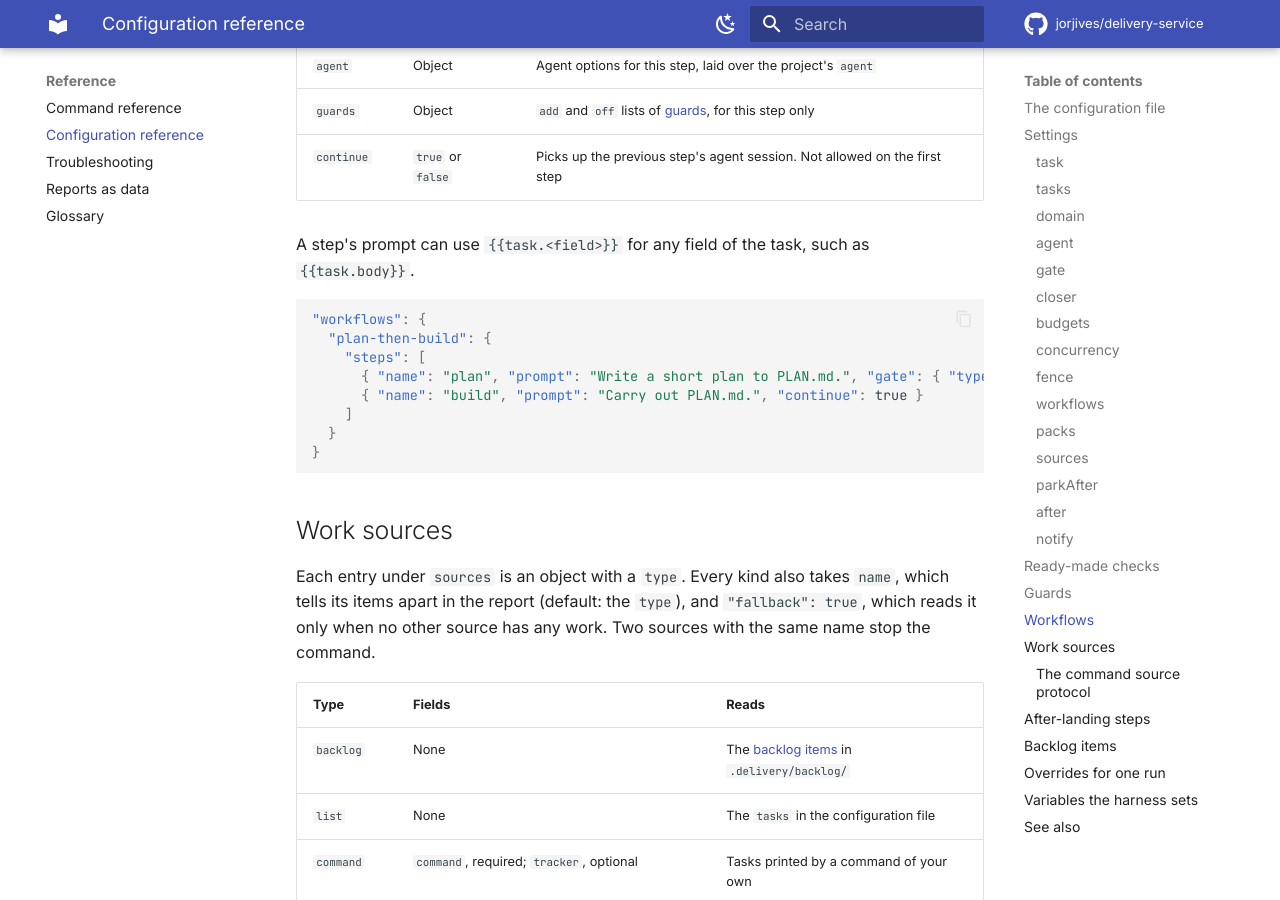
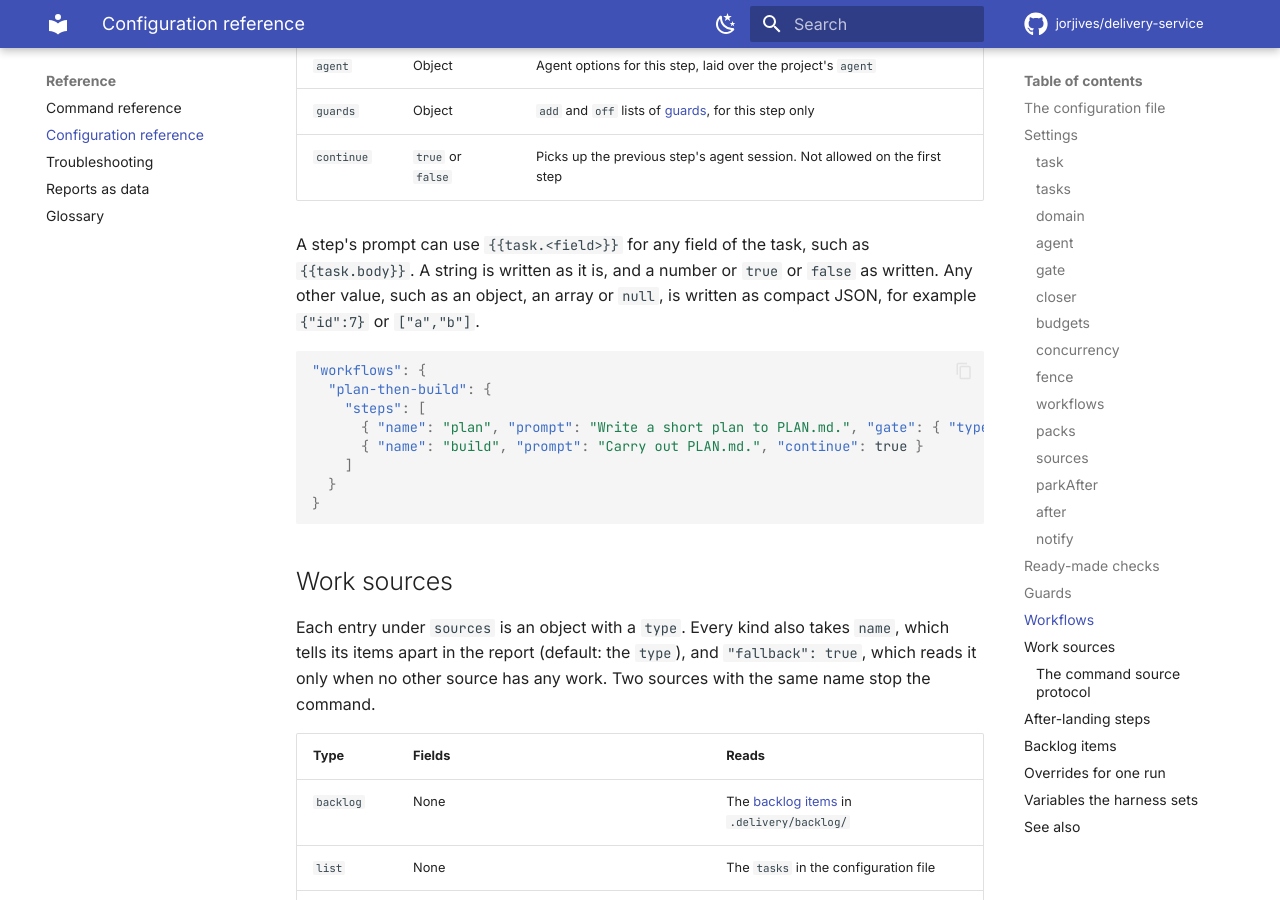
Before and after one commit to jorjives/delivery-service, an MkDocs documentation site: the page built from docs/configuration-reference.md, in a window 1280 px wide and 900 px high, scrolled down 7593 px. Built offline with MkDocs 1.6.1 and Material for MkDocs 9.7.7, drawn with Linux system fonts in a browser that asks for light colours; comment, search, counter and statistics services are not loaded.

Commit message:
Fill a non-scalar task field in a placeholder as compact JSON
interpolateTask used String(value), so an object became [object Object] and an array a comma-joined list. Strings, numbers and booleans are still written as they are; anything else is now compact JSON. The rule is documented beside the placeholder description in the configuration reference.

Co-Authored-By: Claude Sonnet 5.5 <noreply@anthropic.com>

````diff
--- a/docs/configuration-reference.md
+++ b/docs/configuration-reference.md
@@ -257,7 +257,7 @@ Each step takes:
 | `guards` | Object | `add` and `off` lists of [guards](#guards), for this step only |
 | `continue` | `true` or `false` | Picks up the previous step's agent session. Not allowed on the first step |
 
-A step's prompt can use `{{task.<field>}}` for any field of the task, such as `{{task.body}}`.
+A step's prompt can use `{{task.<field>}}` for any field of the task, such as `{{task.body}}`. A string is written as it is, and a number or `true` or `false` as written. Any other value, such as an object, an array or `null`, is written as compact JSON, for example `{"id":7}` or `["a","b"]`.
 
 ```json
 "workflows": {
````
Also changed, not shown: .changeset/task-placeholder-json.md (added, +7 -0 lines), 1 other file.
